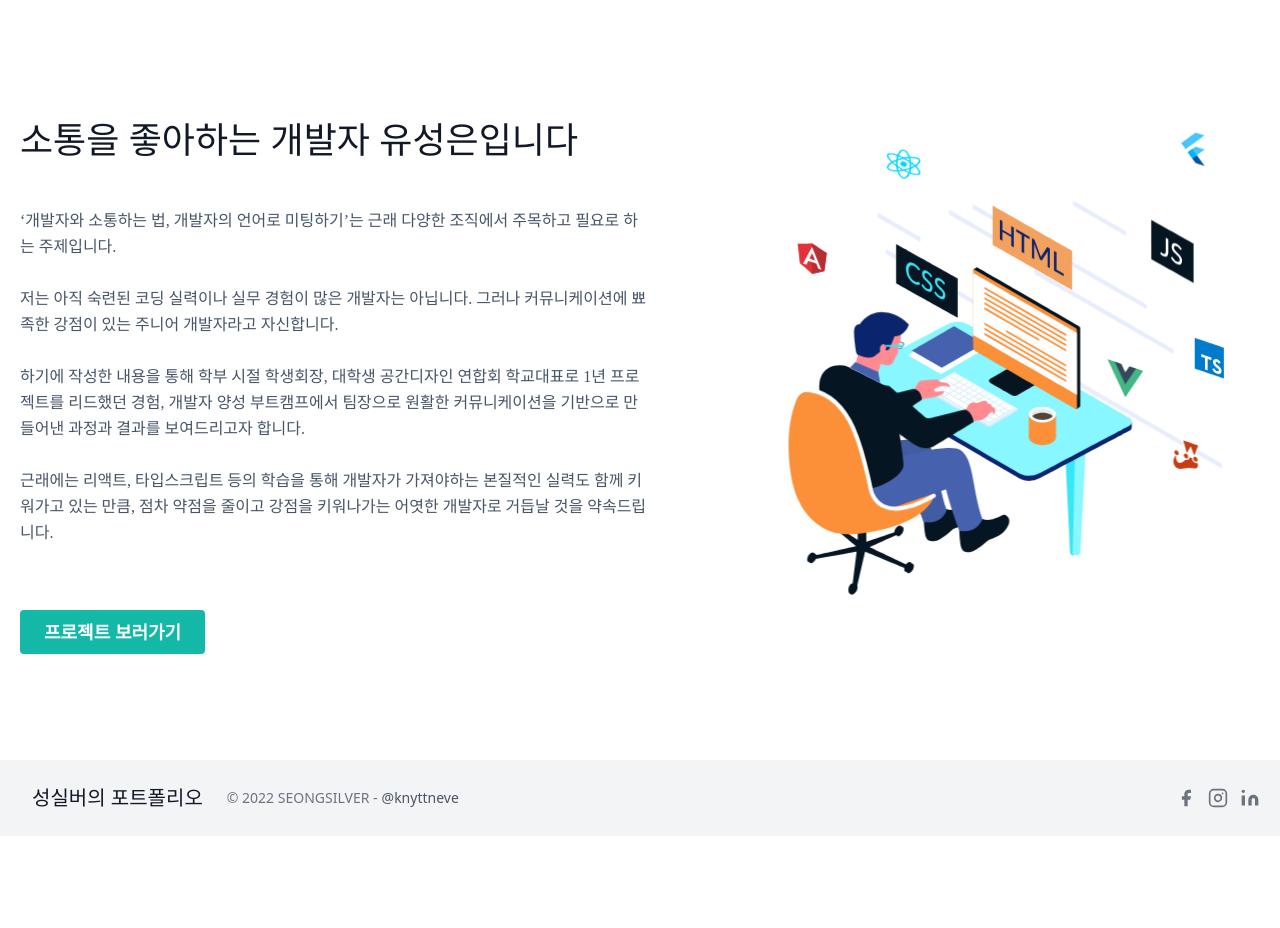
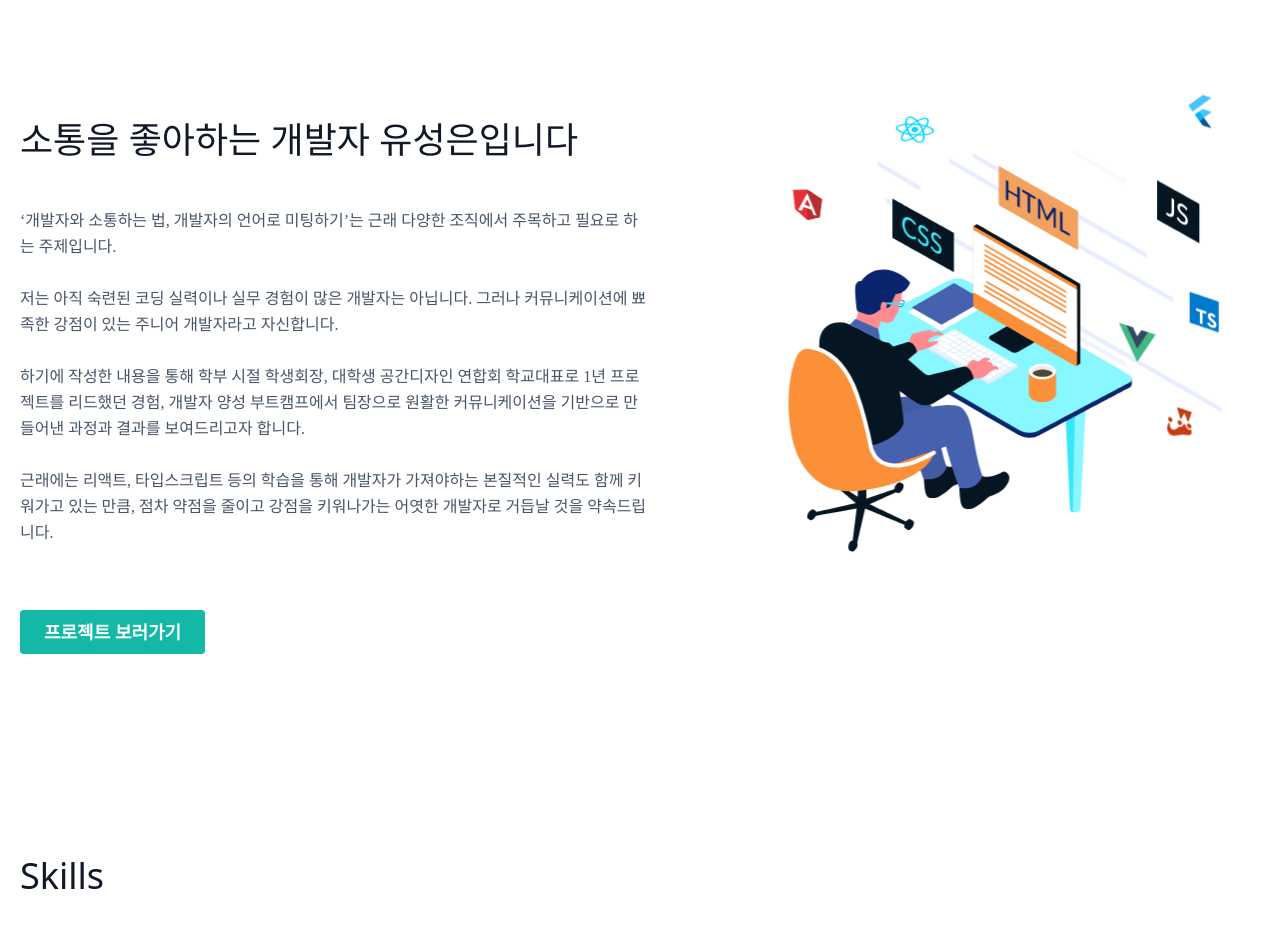
Before and after one commit to SeongSilver/portfolio, a Next.js app in the folder next-portfolio/: page / in a window 1280 px wide. Shown: the part 120-1048 px from the top of the page. Before the commit the page ends 956 px from the top, so only its background shows below. Built offline with nearby package versions, Linux system fonts and the light colour scheme.

Commit message:
hero 섹션 수정 중(h-screen에서 header제외하기)

```diff
--- a/next-portfolio/components/home/hero.js
+++ b/next-portfolio/components/home/hero.js
@@ -3,8 +3,9 @@ import Link from "next/link";
 
 export default function Hero() {
   return (
-    <>
-      <div className="lg:flex-grow md:w-1/2 lg:pr-24 md:pr-16 flex flex-col md:items-start md:text-left mt-16 mb-16 md:mb-0 items-center text-center">
+    <div>
+      <div className="flex h-screen">
+        <div className="lg:flex-grow lg:pr-24 md:pr-16 flex flex-col md:items-start md:text-left mt-16 mb-16 md:mb-0 items-center text-center">
           <h1 className="title-font sm:text-4xl text-3xl mb-4 font-medium text-gray-900">
             소통을 좋아하는 개발자 유성은입니다
           </h1>
@@ -14,13 +15,14 @@ export default function Hero() {
             <br />
             <br />
             저는 아직 숙련된 코딩 실력이나 실무 경험이 많은 개발자는 아닙니다.
-          그러나 커뮤니케이션에 뾰족한 강점이 있는 주니어 개발자라고 자신합니다.
+            그러나 커뮤니케이션에 뾰족한 강점이 있는 주니어 개발자라고
+            자신합니다.
             <br />
             <br />
-          하기에 작성한 내용을 통해 학부 시절 학생회장, 대학생 공간디자인 연합회
-          학교대표로 1년 프로젝트를 리드했던 경험, 개발자 양성 부트캠프에서
-          팀장으로 원활한 커뮤니케이션을 기반으로 만들어낸 과정과 결과를
-          보여드리고자 합니다.
+            하기에 작성한 내용을 통해 학부 시절 학생회장, 대학생 공간디자인
+            연합회 학교대표로 1년 프로젝트를 리드했던 경험, 개발자 양성
+            부트캠프에서 팀장으로 원활한 커뮤니케이션을 기반으로 만들어낸 과정과
+            결과를 보여드리고자 합니다.
             <br />
             <br />
             근래에는 리액트, 타입스크립트 등의 학습을 통해 개발자가 가져야하는
@@ -36,6 +38,12 @@ export default function Hero() {
         <div className="lg:max-w-lg lg:w-full md:w-1/2 w-5/6">
           <Animation />
         </div>
-    </>
+      </div>
+      <div className="h-screen">
+        <h1 className="title-font sm:text-4xl text-3xl mb-4 font-lg text-gray-900">
+          Skills
+        </h1>
+      </div>
+    </div>
   );
 }
```
Lines whose indentation alone changed are shown as unchanged.
